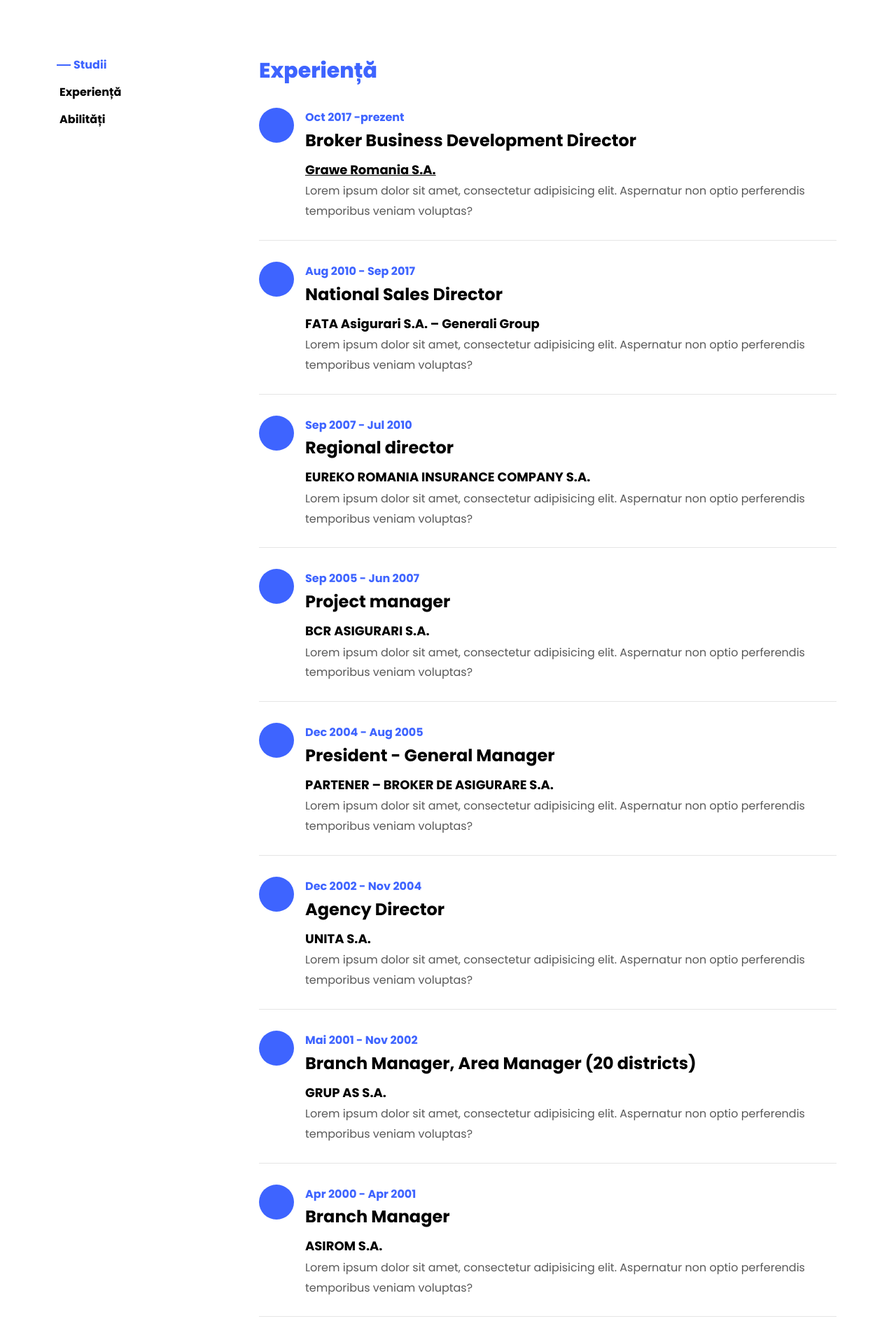
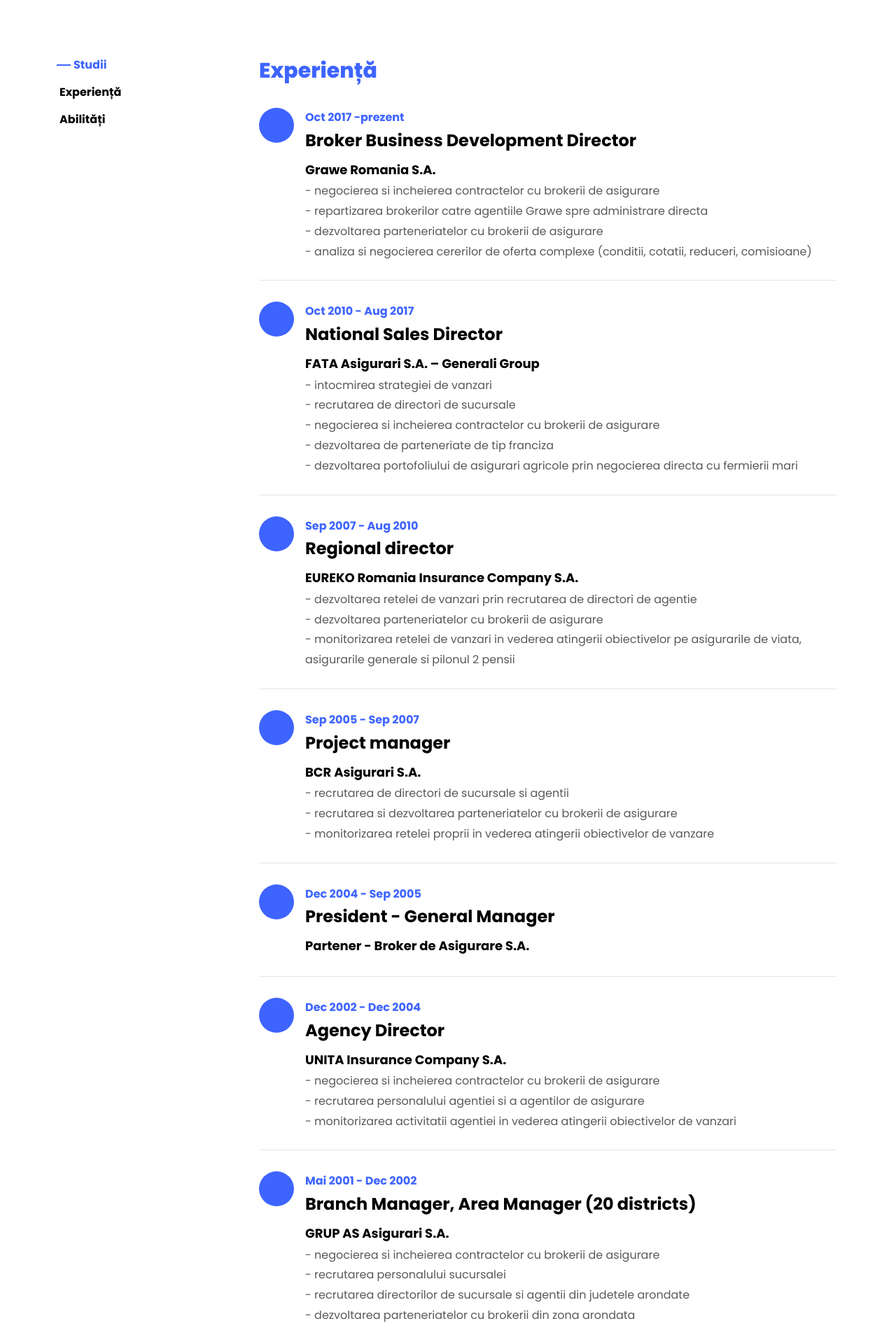
Before and after one commit to Radu-Nicolae/radu-nicolae.github.io, a PHP site: page /ro.php in a window 1280 px wide. Shown: the part 1736-3634 px from the top of the page at 70% size. Run offline with PHP 8.4, Linux system fonts and the light colour scheme; data that the repository does not hold is empty; some libraries are stand-ins or nearby versions; some web fonts are replaced.

Commit message:
CV Added

```diff
--- a/components/Companies.php
+++ b/components/Companies.php
@@ -2,7 +2,15 @@
 ?>
 
 <section class="ftco-section ftco-partner">
-    <div class="container">
+    <style>
+@media (max-width: 991px){
+    .companies-logos{
+        display: none;
+    }
+}
+    </style>
+
+    <div class="container companies-logos">
         <div class="row">
             <div class="col-sm ftco-animate fadeInUp ftco-animated">
                 <a href="#" class="partner"><script data-pagespeed-no-defer="">//<![CDATA[
--- a/components/cv/CvDatabase.php
+++ b/components/cv/CvDatabase.php
@@ -67,39 +67,48 @@ Methods and techniques for covering them</p>
             "prezent",
             'Broker Business Development Director',
             'Broker Business Development Director',
-            "<u>Grawe Romania S.A.</u>",
-            "<u>Grawe Romania S.A.</u>",
+            "Grawe Romania S.A.",
+            "Grawe Romania S.A.",
 
             '
                 <p>
-                    negotiating and concluding contracts with insurance brokers<b> |</b> developing partnerships with insurance brokers<b> |</b> analysis and negotiation of more complex requests for quotation<b> |</b> (conditions, quotations, discounts, commissions)
-                </p>
+- negotiating and concluding contracts with insurance brokers <br>
+- developing partnerships with insurance brokers<br>
+- analysis and negotiation of more complex requests for quotation (conditions, quotations, discounts, commissions)                </p>
             ',
 
             '
                 <p>
-                    Lorem ipsum dolor sit amet, consectetur adipisicing elit. Aspernatur non optio perferendis temporibus veniam voluptas?
-                </p>
+- negocierea si incheierea contractelor cu brokerii de asigurare<br>
+- repartizarea brokerilor catre agentiile Grawe spre administrare directa<br>
+- dezvoltarea parteneriatelor cu brokerii de asigurare<br>
+- analiza si negocierea cererilor de oferta complexe (conditii, cotatii, reduceri, comisioane)                </p>
             '
         );
 
         $generali = new CvItem(
-            "Aug 2010 - ",
-            "Aug 2010 - ",
-            "Sep 2017",
-            "Sep 2017",
+            "Oct 2010 - ",
+            "Oct 2010 - ",
+            "Aug 2017",
+            "Aug 2017",
             "National Sales Director",
             "National Sales Director",
             'FATA Asigurari S.A. – Generali Group',
             'FATA Asigurari S.A. – Generali Group',
             '
                    <p>
-                        elaboration of the sales strategy<b> |</b> recruitment of branch managers<b> |</b> negotiating and concluding contracts with insurance brokers<b> |</b> development of franchise partnerships<b> |</b> developing the agricultural insurance portfolio through direct<b> |</b> negotiation with large farmers                    </p>
-            ',
+- elaboration of the sales strategy <br>
+- recruitment of branch managers <br>
+- negotiating and concluding contracts with insurance brokers<br>
+- development of franchise partnerships <br>
+- developing the agricultural insurance portfolio through direct negotiation with large farmers            ',
             '
                     <p>
-                        Lorem ipsum dolor sit amet, consectetur adipisicing elit. Aspernatur non optio perferendis temporibus veniam voluptas?
-                    </p>
+- intocmirea strategiei de vanzari<br>
+- recrutarea de directori de sucursale<br>
+- negocierea si incheierea contractelor cu brokerii de asigurare<br>
+- dezvoltarea de parteneriate de tip franciza<br>
+- dezvoltarea portofoliului de asigurari agricole prin negocierea directa cu fermierii mari                    </p>
             '
 
         );
@@ -107,22 +116,27 @@ Methods and techniques for covering them</p>
         $eureko = new CvItem(
             "Sep 2007 - ",
             "Sep 2007 - ",
-            "Jul 2010",
-            "Jul 2010",
+            "Aug 2010",
+            "Aug 2010",
             "Regional director",
             "Regional director",
-            'EUREKO ROMANIA INSURANCE COMPANY S.A. ',
-            'EUREKO ROMANIA INSURANCE COMPANY S.A. ',
+            'EUREKO Romania Insurance Company S.A. ',
+            'EUREKO Romania Insurance Company S.A. ',
 
             '
                 <p>
-                    developing the sales network by recruiting agency directors<b> |</b> eveloping partnerships with insurance brokers<b> |</b> monitoring the sales network in order to achieve the objectives on life<b> |</b> insurance, non-life insurance and the 2nd pension pillar                </p>
+- developing the sales network by recruiting agency directors <br>
+- developing partnerships with insurance brokers <br>
+- monitoring sales network for achieving the objectives on life<br>
+- insurance, non-life insurance and the 2nd pension pillar
+</p>
             ',
 
             '
                 <p>
-                    Lorem ipsum dolor sit amet, consectetur adipisicing elit. Aspernatur non optio perferendis temporibus veniam voluptas?
-                </p>
+- dezvoltarea retelei de vanzari prin recrutarea de directori de agentie<br>
+- dezvoltarea parteneriatelor cu brokerii de asigurare<br>
+- monitorizarea retelei de vanzari in vederea atingerii obiectivelor pe asigurarile de viata, asigurarile generale si pilonul 2 pensii                </p>
             '
         );
 
@@ -130,33 +144,41 @@ Methods and techniques for covering them</p>
         $bcr = new CvItem(
             "Sep 2005 - ",
             "Sep 2005 - ",
-            "Jun 2007",
-            "Jun 2007",
+            "Sep 2007",
+            "Sep 2007",
             "Project manager",
             "Project manager",
-            'BCR ASIGURARI S.A. ',
-            'BCR ASIGURARI S.A. ',
+            'BCR Asigurari S.A. ',
+            'BCR Asigurari S.A. ',
 
             '
-                <p> recruitment of branch managers and agencies<b> |</b> recruitment and development of partnerships with insurance brokers<b> |</b> monitoring network in order to achieve sales objectives                </p>
+                <p>
+- elaboration of the sales strategy <br>
+- recruitment of branch managers <br>
+- negotiating and concluding contracts with insurance brokers<br>
+- development of franchise partnerships <br>
+- developing the agricultural insurance portfolio through direct<br>
+- negotiation with large farmers
+</p>
                     ',
 
             '
                 <p>
-                    Lorem ipsum dolor sit amet, consectetur adipisicing elit. Aspernatur non optio perferendis temporibus veniam voluptas?
-                </p>
+- recrutarea de directori de sucursale si agentii<br>
+- recrutarea si dezvoltarea parteneriatelor cu brokerii de asigurare<br>
+- monitorizarea retelei proprii in vederea atingerii obiectivelor de vanzare                </p>
                 '
         );
 
         $broker = new CvItem(
             "Dec 2004 - ",
             "Dec 2004 - ",
-            "Aug 2005",
-            "Aug 2005",
+            "Sep 2005",
+            "Sep 2005",
+            "Chief Executive Officer",
             "President - General Manager",
-            "President - General Manager",
-            'PARTENER – BROKER DE ASIGURARE S.A.',
-            'PARTENER – BROKER DE ASIGURARE S.A.',
+            'Partener - Broker de Asigurare S.A.',
+            'Partener - Broker de Asigurare S.A.',
 
             '
                 <p>
@@ -165,7 +187,6 @@ Methods and techniques for covering them</p>
 
             '
                 <p>
-                    Lorem ipsum dolor sit amet, consectetur adipisicing elit. Aspernatur non optio perferendis temporibus veniam voluptas?
                 </p>
                     '
         );
@@ -173,41 +194,54 @@ Methods and techniques for covering them</p>
         $unita = new CvItem(
             "Dec 2002 - ",
             "Dec 2002 - ",
-            "Nov 2004",
-            "Nov 2004",
+            "Dec 2004",
+            "Dec 2004",
             'Agency Director',
             "Agency Director",
-            'UNITA S.A.',
-            'UNITA S.A.',
+            'UNITA Insurance Company S.A.',
+            'UNITA Insurance Company S.A.',
             "
                    <p>
-                        negotiating and concluding contracts with insurance brokers<b> |</b> recruitment of agency staff and insurance agents<b> |</b> monitoring the activity of the agency in order to achieve the sales objectives
+- negotiating and concluding contracts with insurance brokers <br>
+- recruitment of agency staff and insurance agents <br>
+- monitoring the activity of the agency in order to achieve the sales objectives
                   </p>
                        ",
             '
                    <p>
-                        Lorem ipsum dolor sit amet, consectetur adipisicing elit. Aspernatur non optio perferendis temporibus veniam voluptas?
+- negocierea si incheierea contractelor cu brokerii de asigurare<br>
+- recrutarea personalului agentiei si a agentilor de asigurare<br>
+- monitorizarea activitatii agentiei in vederea atingerii obiectivelor de vanzari
                    </p>
                        '
         );
 
-        $interamerican = new CvItem(
-            "Aug 1999 - ",
-            "Aug 1999 - ",
-            "Mar 2000",
-            "Mar 2000",
-            "Director of the Life Insurance and Group Insurance Department",
-            "Director of the Life Insurance and Group Insurance Department",
-            'INTERAMERICAN ROMANIA INSURANCE COMPANY S.A. ',
-            'INTERAMERICAN ROMANIA INSURANCE COMPANY S.A. ',
+        $grupas = new CvItem(
+            "May 2001 - ",
+            "Mai 2001 - ",
+            "Dec 2002",
+            "Dec 2002",
+            "National Sales Director, Branch Director",
+            "Branch Manager, Area Manager (20 districts)",
+            'GRUP AS Asigurari S.A.',
+            'GRUP AS Asigurari S.A.',
             '
                     <p>
-                                            negotiating and concluding contracts with insurance brokers<b> |</b> recruiting branch staff<b> |</b> recruitment of branch managers and agencies in the counties<b> |</b> developing partnerships with brokers in the area<b> |</b> monitoring and direct support to the sales force in case of more complex insurances<b> |</b> direct negotiation of large insurance contracts (conditions, quotations, commissions)                    </p>
-
-                       ',
+                        - negotiating and concluding contracts with insurance brokers<br>
+- recruiting branch staff <br>
+- recruitment of branch managers and agencies in the counties<br>
+- developing partnerships with brokers in the area <br>
+- monitoring and direct support to the sales force in case of more complex insurances<br>
+- direct negotiation of large insurance contracts (conditions, quotations, commissions)
+                       </p>                      ',
             '
                     <p>
-                        Lorem ipsum dolor sit amet, consectetur adipisicing elit. Aspernatur non optio perferendis temporibus veniam voluptas?
+- negocierea si incheierea contractelor cu brokerii de asigurare<br>
+- recrutarea personalului sucursalei<br>
+- recrutarea directorilor de sucursale si agentii din judetele arondate<br>
+- dezvoltarea parteneriatelor cu brokerii din zona arondata<br>
+- monitorizarea si suportul direct acordat fortei de vanzari in cazul asigurarilor complexe<br>
+- negocierea directa a contractelor de asigurare mari( conditii, cotatii, comisioane)
                     </p>
                          '
         );
@@ -215,125 +249,111 @@ Methods and techniques for covering them</p>
         $asirom = new CvItem(
             "Apr 2000 - ",
             "Apr 2000 - ",
-            "Apr 2001",
-            "Apr 2001",
+            "May 2001",
+            "Mai 2001",
+            "Deputy Branch Manager",
             "Branch Manager",
-            "Branch Manager",
-            'ASIROM S.A.',
-            'ASIROM S.A.',
+            'Asirom S.A.',
+            'Asirom S.A.',
             '
                     <p>
-                    developing partnerships with insurance brokers<b> |</b> recruitment of own sales force (agency directors, insurance inspectors)<b> |</b> training life insurance and non-life insurance<b> |</b> monitoring the activity of the branch in order to achieve the sales objectives
+- developing partnerships with insurance brokers <br>
+- recruitment of own sales force (agency directors, insurance inspectors)<br>
+- training life insurance and non-life insurance <br>
+- monitoring the activity of the branch to achieve the sales objectives
                     </p>                       ',
             '
                     <p>
-                        Lorem ipsum dolor sit amet, consectetur adipisicing elit. Aspernatur non optio perferendis temporibus veniam voluptas?
-                    </p>
+- coordonarea activitatii sucursalei pe linie de asigurari                    </p>
                          '
         );
 
-        $grupas = new CvItem(
-            "May 2001 - ",
-            "Mai 2001 - ",
-            "Nov 2002",
-            "Nov 2002",
-            "Branch Manager, Area Manager (20 districts)",
-            "Branch Manager, Area Manager (20 districts)",
-            'GRUP AS S.A.',
-            'GRUP AS S.A.',
+        $interamerican = new CvItem(
+            "Aug 1999 - ",
+            "Aug 1999 - ",
+            "Apr 2000",
+            "Apr 2000",
+            "Life and Health Insurance Department Director",
+            "Director of the Life Insurance and Group Insurance Department",
+            'Interamerican Romania Insurance Company S.A.',
+            'Interamerican Romania Insurance Company S.A.',
             '
                     <p>
-                        negotiating and concluding contracts with insurance brokers<b> |</b> recruiting branch staff<b> |</b> recruitment of branch managers and agencies in the counties<b> |</b> developing partnerships with brokers in the area<b> |</b> monitoring and direct support to the sales force in case of more complex insurances<b> |</b> direct negotiation of large insurance contracts (conditions, quotations,
-commissions)                       ',
+- coordinating the activities of the Life Insurance Department & Health Insurance Department<br>
+- development of the network of agents <br>
+- recruitment, employment and personal training (consultants, unit managers, agency directors and for head office)<br>
+- activities related to the launch of new types of life insurance (financial program concepts)
+</p>
+                       ',
             '
                     <p>
-                        Lorem ipsum dolor sit amet, consectetur adipisicing elit. Aspernatur non optio perferendis temporibus veniam voluptas?
-                    </p>
+- coordonarea activitatii Departamentului Asigurari de Viata<br>
+- coordonarea activitatii Departamentului Asigurari de Sanatate<br>
+- dezvoltarea retelei de agentii<br>
+- recrutare, angajare si instruire personal (consultanti, unit manageri, directori agentii si pentru sediul central)<br>
+- activitati legate de lansarea de noi tipuri de asigurari de viata (conceptie program finantare consultanti de asigurare, instruire pe “produse”, elaborarea materialelor de instruire (in colaborare), intocmirea bussiness plan-ului <br>
+- elaborarea sistemului de plata a primelor de asigurare si negocierea contractului cu banca                    </p>
                          '
         );
 
 
 
-
-
         $economist = new CvItem(
-            "Jul 1997 - ",
-            "Jul 1997 - ",
+            "Nov 1994 - ",
+            "Noi 1994 - ",
             "Jul 1999",
             "Jul 1999",
-            "Economist",
-            "Economist",
-            'The Financial Assistance and Investment Company S.A.',
-            'The Financial Assistance and Investment Company S.A.',
+            "CEO, Department Director, Financial Analyst",
+            "CEO, Department Director, Financial Analyst!!",
+            'Societatea de Asistenta Financiara si Investitii S.A. - Fondul Privat de Acumulare si Pensii ',
+            'Societatea de Asistenta Financiara si Investitii S.A. - Fondul Privat de Acumulare si Pensii ',
             '
                     <p>
-                        monitoring the development of financing contracts for individuals<b> |</b> negotiation and conclusion of bank deposit contracts<b> |</b> study of the money and capital market and elaboration of syntheses regarding the main indicators                    </p>
-                       ',
+- public relations <br>
+- relations with the bank (contracts, account openings, account statements)<br>
+- negotiation, conclusion and follow-up of contracts with distribution companies<br>
+- negotiation and conclusion of bank deposit contracts <br>
+- conclusion of sales contracts - purchase of securities (shares, treasury certificates, participation certificates)<br>
+- the development and implementation of the placement policy
+</p>                       ',
             '
                     <p>
-                        Lorem ipsum dolor sit amet, consectetur adipisicing elit. Aspernatur non optio perferendis temporibus veniam voluptas?
-                    </p>
-                         '
-        );
-
-        $sopas = new CvItem(
-            "Feb 1997 - ",
-            "Feb 1997 - ",
-            "Jun 1997",
-            "Jun 1997",
-            "President - General Manager",
-            "President - General Manager",
-            'SOPAS S.A. ',
-            'SOPAS S.A. ',
-            '
-                    <p>
-                    </p>
-                       ',
-            '
-                    <p>
-                        Lorem ipsum dolor sit amet, consectetur adipisicing elit. Aspernatur non optio perferendis temporibus veniam voluptas?
-                    </p>
-                         '
-        );
-
-
-        $referent = new CvItem(
-            "Nov 1994 - ",
-            "Nov 1994 - ",
-            "Jan 1999",
-            "Jan 1999",
-            "Referent, financial analyst, head of FPAP department",
-            "Referent, financial analyst, head of FPAP department",
-            'Private Accumulation and Pensions Fund - Financial Assistance Company and Investments S.A.',
-            'Private Accumulation and Pensions Fund - Financial Assistance Company and Investments S.A.',
-            '
-                    <p> public relations<b> |</b> relations with the bank (contracts, account openings, account statements)<b> |</b> negotiating, concluding and monitoring the development of contracts with distribution companies<b> |</b> negotiation and conclusion of bank deposit contracts<b> |</b> concluding contracts for sale - purchase of securities (shares, treasury certificates, participation securities)<b> |</b> study of the money market and the capital market and elaboration of syntheses regarding the main indicators: BUBID, BUBOR, official discount tax, refinancing interest, inflation rate, interest rates charged by banks on different terms, quotation of shares on the Stock Exchange and on RASDAQ, mutual fund shares and capitalization, through investments, of the opportunities offered by these two markets<b> |</b> elaboration and implementation of the investment policy<b> |</b> coordination of the Private Accumulation Fund and Pensions department                    </p>
-                       ',
-            '
-                    <p>
-                        Lorem ipsum dolor sit amet, consectetur adipisicing elit. Aspernatur non optio perferendis temporibus veniam voluptas?
-                    </p>
+- relatii cu publicul<br>
+- relatiile cu banca (contracte, deschideri de conturi, extrase de cont)<br>
+- negocierea, incheierea si urmarirea derularii contractelor cu firmele distribuitoare<br>
+- negocierea si incheierea contractelor de depozit bancar<br>
+- incheierea contractelor de vanzare – cumparare de titluri de valoare (actiuni, certificate de trezorerie, titluri de participare)<br>
+- studierea pietei monetare si a pietei de capital si elaborarea de sinteze privind principalii indicatori: BUBID, BUBOR, taxa oficiala a scontului, dobanda de refinantare, rata inflatiei, dobanzile practicate de banci pe diferite termene, cotatia actiunilor la Bursa de Valori si pe RASDAQ, titluri de participare la fondurile mutuale si valorificarea, prin plasamente, a oportunitatilor oferite de aceste doua piete<br>
+- elaborarea si implementarea politicii de plasamente<br>
+- coordonarea departamentului Fond Privat de Acumulare si Pensii                    </p>
                          '
         );
 
 
         $romtyre = new CvItem(
-            "Aug 1994 - ",
-            "Aug 1994 - ",
-            "Oct 1994",
-            "Oct 1994",
+            "Apr 1994 - ",
+            "Apr 1994 - ",
+            "Nov 1994",
+            "Noi 1994",
             "Trainee economist ",
             "Trainee economist ",
             'Romtyre and Rubber S.A.',
             'Romtyre and Rubber S.A.',
             '
                     <p>
-                        contacting potential external partners by launching offers through economic advisers of Romanian embassies and consulates abroad<b> |</b> negotiation of export prices (within the limits imposed by management)<b> |</b> negotiation and conclusion of international transport contracts (bill of lading, consignment note)<b> |</b> agreeing, with the external partner, the conditions of payment (letter of credit or documentary collection) and the conditions of delivery of the goods<b> |</b> sending the export documents to the bank in order to collect the export<b> |</b> monthly preparation of the situation of the operations carried out in the previous month and their presentation to the president of the company                    </p>
-                       ',
+- contacting potential external partners by launching offers through economic advisers of Romanian embassies and consulates abroad<br>
+- negotiation of export prices (within the limits imposed by management) <br>
+- negotiation and conclusion of international transport contracts (bill of lading, consignment note)<br>
+- agreeing, with the external partner, the conditions of payment (letter of credit or documentary collection) and the conditions of delivery of the goods
+</p>                       ',
             '
                     <p>
-                        Lorem ipsum dolor sit amet, consectetur adipisicing elit. Aspernatur non optio perferendis temporibus veniam voluptas?
-                    </p>
+- contactarea potentialilor parteneri externi prin lansarea de oferte prin intermediul consilierilor economici ai ambasadelor sau consulatelor Romaniei in strainatate<br>
+- negocierea preturilor de export (in limitele impuse de conducere)<br>
+- negocierea si incheierea contractelor de transport international (conosament, scrisoare de trasura)<br>
+- convenirea, cu partenerul extern, a conditiilor de plata (acreditiv sau incaso) si a conditiilor de livrare a marfii<br>
+- remiterea documentelor de export bancii in vederea incasarii exportului<br>
+- intocmirea lunara a situatiei operatiunilor derulate in luna precedenta si prezentarea acestora presedintelui societatii                    </p>
                          '
         );
 
@@ -348,8 +368,6 @@ commissions)                       ',
             $asirom,
             $interamerican,
             $economist,
-            $sopas,
-            $referent,
             $romtyre
         );
 
```
